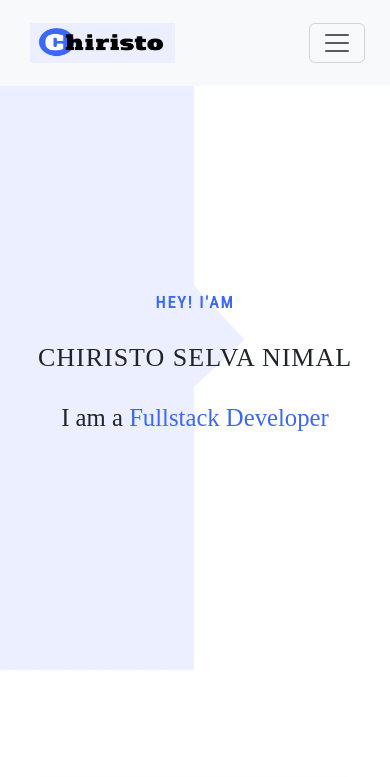
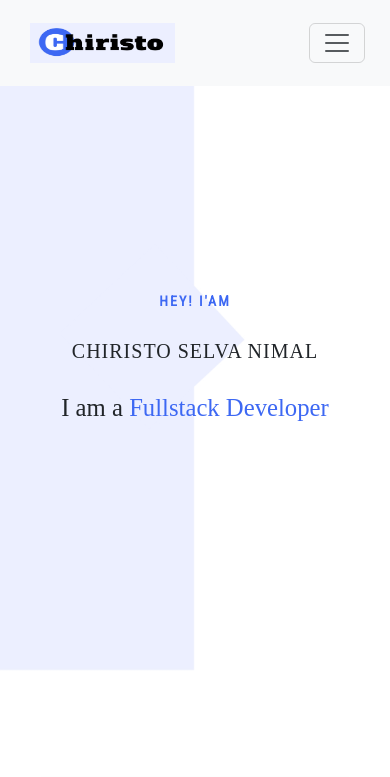
Before and after one commit to nimalchrist/portfolio-app, a React (Create React App) app: page / in a window 390 px wide. Shown: the top 777 px of the page. Built offline with nearby package versions, Linux system fonts and the light colour scheme; grey boxes are pictures that could not be loaded; a web font is replaced by a local one.

Commit message:
final commit minor bugs

```diff
--- a/src/components/Contact.jsx
+++ b/src/components/Contact.jsx
@@ -14,7 +14,7 @@ export default function Contact() {
     {
       id: 3,
       key: "LinkedIn:",
-      value: "linkedin.com/in/christo-selva-nimal-s-47400b1bb",
+      value: "https://www.linkedin.com/in/christo-selva-nimal-s-47400b1bb/",
     },
     {
       id: 4,
@@ -45,7 +45,9 @@ export default function Contact() {
                     {item.id !== 3 ? (
                       item.value
                     ) : (
-                      <a href={item.value}>{item.value}</a>
+                      <a href={item.value} target="_blank">
+                        {"christo-selva-nimal-s-47400b1bb/"}
+                      </a>
                     )}
                   </td>
                 </tr>
--- a/src/styles/Awards.css
+++ b/src/styles/Awards.css
@@ -58,10 +58,10 @@
 @media (max-width: 767px) {
     .awards-icon {
         margin-top: 25px;
-        flex-basis: 3%;
+        flex-basis: 2%;
     }
     .awards-content{
-        flex-basis: 84%;
+        flex-basis: 80%;
     }
     .awards-section h2{
         margin-left: 0px;
--- a/src/styles/Contact.css
+++ b/src/styles/Contact.css
@@ -40,7 +40,7 @@
 }
 .contact-div table{
     flex-basis: 100%;
-    margin: 15px 20px;
+    margin: 5px auto;
 }
 .contact-div .social-icon-list{
     flex-basis: 100%;
--- a/src/styles/Home.css
+++ b/src/styles/Home.css
@@ -120,10 +120,10 @@
     /* home container text */
     .home-container h1{
         letter-spacing: 1px;
-        font-size: 26px;
+        font-size: 20px;
     }
     .home-container h3{
-        font-size: 16px;
+        font-size: 14px;
     }
 }
 
```
